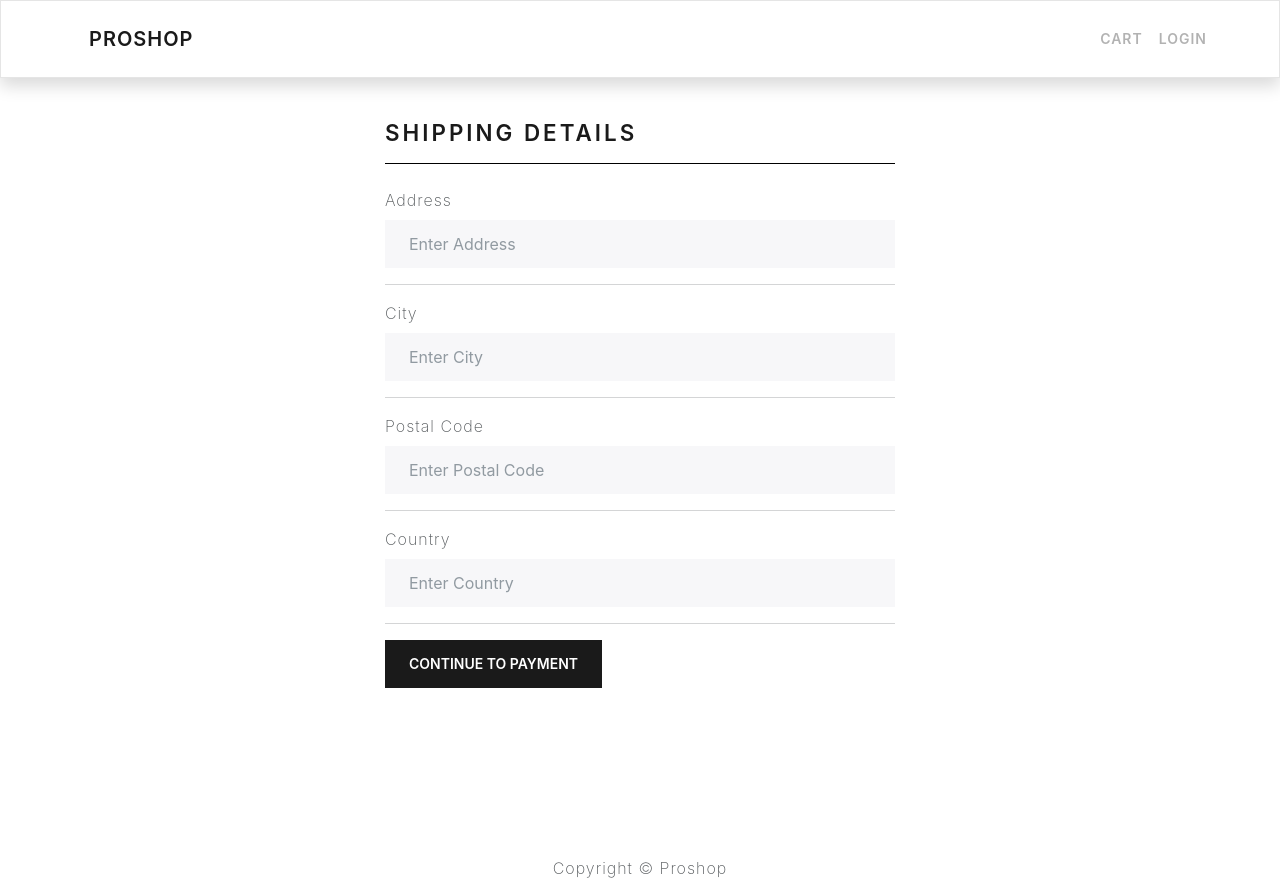
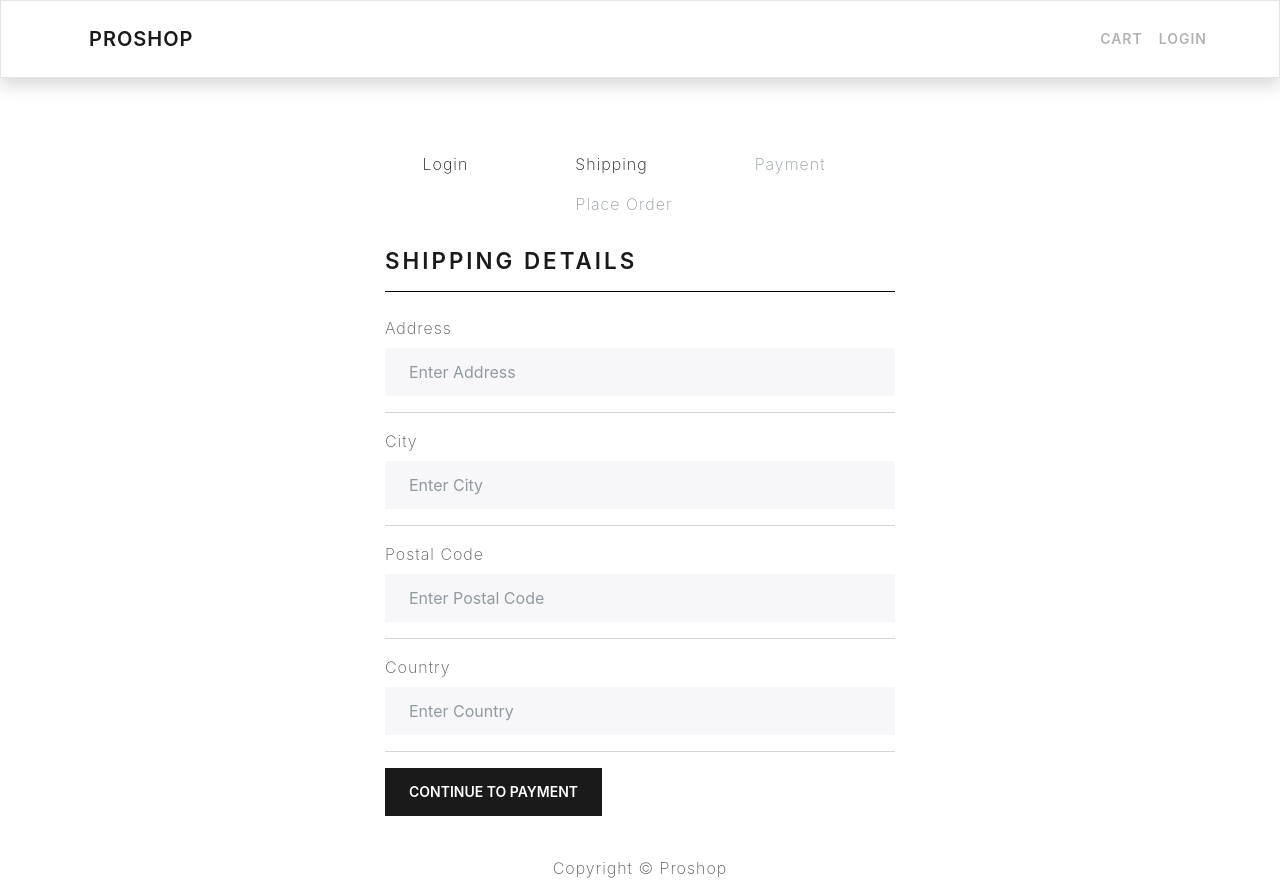
Before and after one commit to fdasabino/proshop-mern, a React (Create React App) app in the folder frontend/: page /shipping in a window 1280 px wide. Built offline with nearby package versions, Linux system fonts and the light colour scheme.

Commit message:
added shipping screen, and checkout components

```diff
--- /dev/null
+++ b/frontend/src/components/CheckoutSteps.jsx
@@ -0,0 +1,48 @@
+import React from "react";
+import { Nav } from "react-bootstrap";
+import { LinkContainer } from "react-router-bootstrap";
+
+const CheckoutSteps = ({ step1, step2, step3, step4, userInfo }) => {
+  return (
+    <Nav className="justify-content-around py-4">
+      <Nav.Item>
+        {step1 ? (
+          <LinkContainer to={userInfo ? "/cart" : "/login"}>
+            <Nav.Link>{userInfo ? "Cart" : "Login"}</Nav.Link>
+          </LinkContainer>
+        ) : (
+          <Nav.Link disabled>Login</Nav.Link>
+        )}
+      </Nav.Item>
+      <Nav.Item>
+        {step2 ? (
+          <LinkContainer to="/shipping">
+            <Nav.Link>Shipping</Nav.Link>
+          </LinkContainer>
+        ) : (
+          <Nav.Link disabled>Shipping</Nav.Link>
+        )}
+      </Nav.Item>
+      <Nav.Item>
+        {step3 ? (
+          <LinkContainer to="/payment">
+            <Nav.Link>Payment</Nav.Link>
+          </LinkContainer>
+        ) : (
+          <Nav.Link disabled>Payment</Nav.Link>
+        )}
+      </Nav.Item>
+      <Nav.Item>
+        {step4 ? (
+          <LinkContainer to="/placeorder">
+            <Nav.Link>Place Order</Nav.Link>
+          </LinkContainer>
+        ) : (
+          <Nav.Link disabled>Place Order</Nav.Link>
+        )}
+      </Nav.Item>
+    </Nav>
+  );
+};
+
+export default CheckoutSteps;
--- a/frontend/src/screens/ShippingScreen.jsx
+++ b/frontend/src/screens/ShippingScreen.jsx
@@ -1,14 +1,17 @@
 import React, { useState } from "react";
 import { useNavigate } from "react-router-dom";
-import { Form, Button } from "react-bootstrap";
+import { Form, Button, Row, Col } from "react-bootstrap";
 import { useDispatch, useSelector } from "react-redux";
 import { saveShippingAddress } from "../redux-actions/cartActions";
 
 import FormContainer from "../components/FormContainer";
+import CheckoutSteps from "../components/CheckoutSteps";
 
 const ShippingScreen = ({ toast }) => {
   const dispatch = useDispatch();
   const cart = useSelector((state) => state.cart);
+  const userLogin = useSelector((state) => state.userLogin);
+  const { userInfo } = userLogin;
   const { shippingAddress } = cart;
   const [address, setAddress] = useState(shippingAddress?.address);
   const [city, setCity] = useState(shippingAddress?.city);
@@ -23,7 +26,10 @@ const ShippingScreen = ({ toast }) => {
   };
 
   return (
+    <Row>
+      <Col>
         <FormContainer>
+          <CheckoutSteps step1 step2 userInfo={userInfo} />
           <h1>Shipping Details</h1>
           <Form onSubmit={submitHandler}>
             <Form.Group controlId="address">
@@ -75,6 +81,8 @@ const ShippingScreen = ({ toast }) => {
             </Button>
           </Form>
         </FormContainer>
+      </Col>
+    </Row>
   );
 };
 
```
Lines whose indentation alone changed are shown as unchanged.
